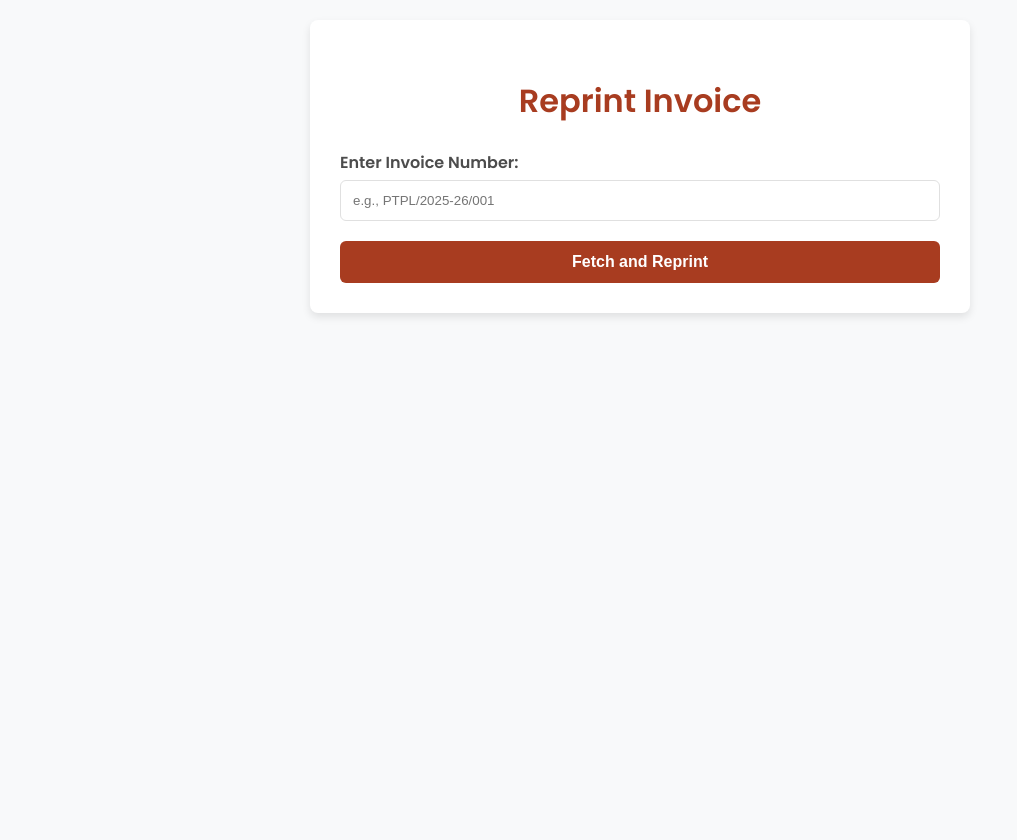
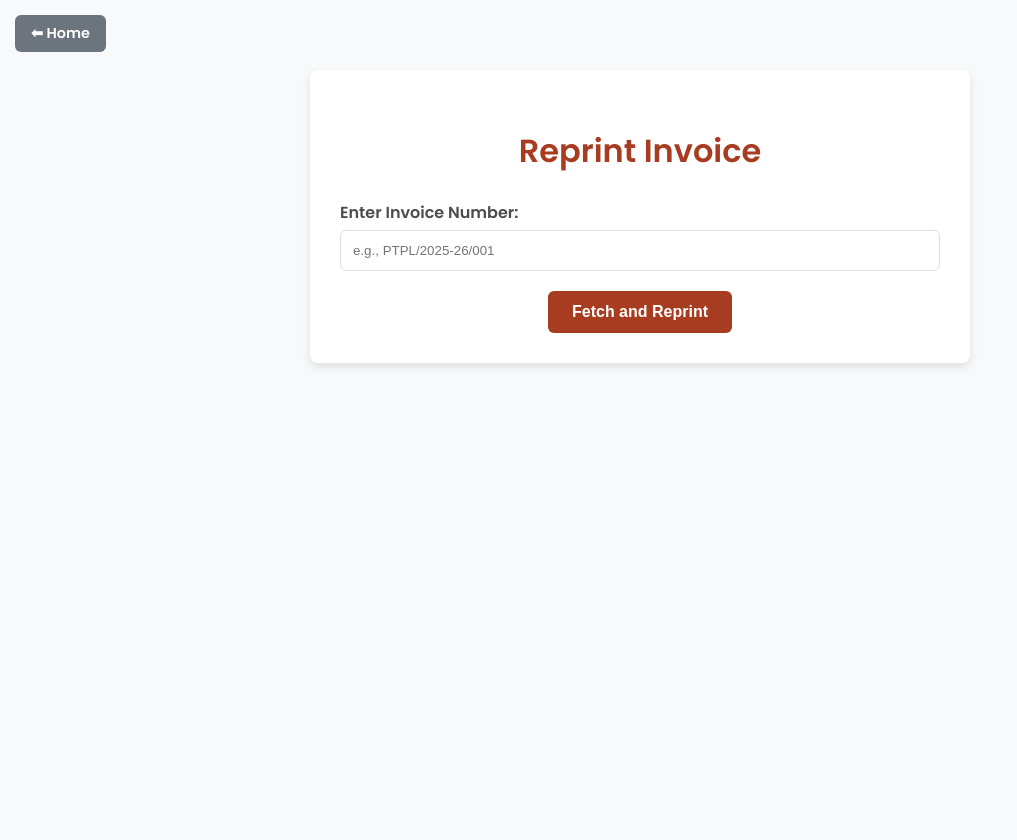
Before and after one commit to vkolte9/pions-invoice-app, a Flask app: page /reprint in a window 1280 px wide. Shown: the whole page, without its empty margins (0-1017 px from the left). Before the commit the page ends 317 px from the top, so only its background shows below. Run offline with Flask 3, Linux system fonts and the light colour scheme; parts of the project's set-up code (start-up, migrations or seed data) failed here and were passed over; some libraries are stand-ins or nearby versions.

Commit message:
Update reprint.html

```diff
--- a/templates/reprint.html
+++ b/templates/reprint.html
@@ -22,11 +22,11 @@
             background-color: var(--background-color);
             color: var(--secondary-color);
             margin: 0;
-            padding-top: 20px;
+            padding: 20px;
+            min-height: 100vh;
             display: flex;
             justify-content: center;
             align-items: flex-start;
-            min-height: 100vh;
         }
 
         .container {
@@ -37,6 +37,7 @@
             border-radius: 8px;
             box-shadow: var(--box-shadow);
             text-align: center;
+            margin-top: 50px;
         }
 
         h2 {
@@ -70,21 +71,39 @@
             border-color: var(--accent-color);
         }
 
-        button {
+        button,
+        .btn-link {
+            display: inline-block;
             background-color: var(--accent-color);
             color: white;
             padding: 12px 24px;
             border: none;
             border-radius: 6px;
             cursor: pointer;
-            width: 100%;
             font-size: 1em;
             font-weight: 600;
             transition: background-color var(--transition-speed);
+            text-decoration: none;
+            text-align: center;
         }
 
-        button:hover {
+        button:hover,
+        .btn-link:hover {
             background-color: #92311b;
+        }
+
+        .back-button {
+            background-color: #6c757d;
+            position: fixed;
+            top: 15px;
+            left: 15px;
+            padding: 8px 16px;
+            font-size: 0.9em;
+            z-index: 1000;
+        }
+
+        .back-button:hover {
+            background-color: #5a6268;
         }
 
         .error-message {
@@ -95,15 +114,21 @@
     </style>
 </head>
 <body>
+    <!-- Back button fixed on screen -->
+    <a href="{{ url_for('index') }}" class="btn-link back-button">⬅ Home</a>
+
     <div class="container">
         <h2>Reprint Invoice</h2>
-        <form action="/reprint" method="get">
+
+        <!-- Reprint form -->
+        <form action="{{ url_for('reprint') }}" method="get">
             <div class="form-group">
                 <label for="invoice_no">Enter Invoice Number:</label>
                 <input type="text" id="invoice_no" name="invoice_no" placeholder="e.g., PTPL/2025-26/001" required>
             </div>
             <button type="submit">Fetch and Reprint</button>
         </form>
+
         {% if error %}
             <p class="error-message">{{ error }}</p>
         {% endif %}
```
